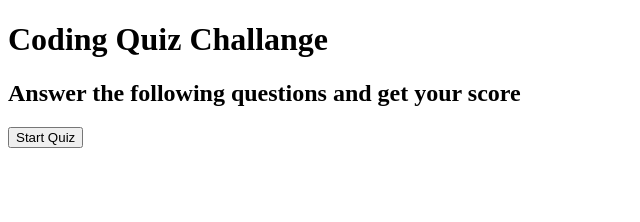
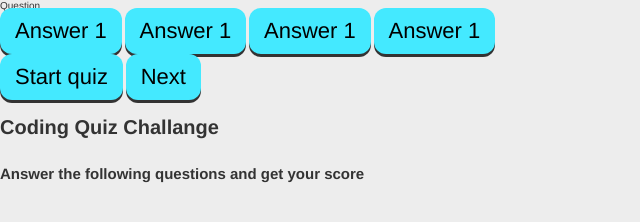
Before and after one commit to marioviana07/Quiz-Multi-Choice, a plain HTML site: page index.html in a window 1280 px wide. Shown: the whole page, without its empty margins (0-640 px from the left). Drawn offline with Linux system fonts and the light colour scheme.

Commit message:
create a container

```diff
--- a/Asset/CSS/style.css
+++ b/Asset/CSS/style.css
@@ -0,0 +1,64 @@
+*,
+*::before,
+*::after {
+    box-sizing: border-box;
+    font-family: 'Franklin Gothic Medium', 'Arial Narrow', Arial, sans-serif;
+}
+
+ :root {
+    --primary: #44e9ff;
+    --secondary: #497980;
+    --tertiary: rgb(192, 246, 253);
+    --grey: #333;
+    font-size: 62.5%;
+}
+
+body {
+    background: #ededed;
+    color: var(--grey);
+    margin: 0;
+    padding: 0;
+    display: flex;
+    min-height: 100vh;
+    flex-direction: column;
+    font-family: Verdana, Geneva, Tahoma, sans-serif;
+}
+
+header {
+    background: var(--secondary);
+    padding: 30px 25px;
+    border-bottom: 5px solid var(--primary);
+}
+
+.btn {
+    outline: none;
+    border: none;
+    display: inline-block;
+    padding: 10px 15px;
+    background: var(--primary);
+    font-size: 2.2rem;
+    border-radius: 12px;
+    position: relative;
+    top: -3px;
+    box-shadow: 0 3px var(--grey);
+}
+
+.btn:hover {
+    box-shadow: 0 2px var(--grey);
+    top: -2px;
+}
+
+.btn:active {
+    box-shadow: 0 0px var(--grey);
+    top: 0;
+}
+
+.h1 {
+    font-weight: bold;
+    font-size: 30px;
+    color: white;
+    margin: 0;
+    transition: transform .3s ease-in;
+    -webkit-transition: all .4s ease-in;
+    transition: all .4s ease-in;
+}
--- a/Asset/JS/script.js
+++ b/Asset/JS/script.js
@@ -1,13 +1,10 @@
 var count = 0;
-var button = document.querySelector ("#start-quiz");
+var button = document.querySelector("#start-quiz");
 
-
-
-
-function showquestions (){
-
+//time
+//link high score
 //The array of questions for the quiz
-
+function generatequiz() {
     var questions = [
 
         {
@@ -64,6 +61,20 @@ var questions = [
 
     ];
 
+
+    //Get selected answer from current index of the array [i]
+    var questionString = questions[0].q;
+    var firstAnswer = questions[0].answer.a;
+    var secondAnswer = questions[0].answer.b;
+
+    //Display it on HTML page
+    document.getElementById("questionBody").innerHTML = questionString;
+
 }
+//Call the quetions
+generatequiz()
 
-button.onclick = showquestions
+//store the answers
+//verify the score
+//show the results
+//done and reset the quiz
--- a/index.html
+++ b/index.html
@@ -1,16 +1,34 @@
 <!DOCTYPE html>
 <html lang="en">
+
 <head>
     <meta charset="UTF-8">
     <meta name="viewport" content="width=device-width, initial-scale=1.0">
     <title>Quiz</title>
+    <link rel="stylesheet" href="./Asset/CSS/style.css">
 </head>
+
 <body>
+    <div class="container">
+        <div class="question-container" class="hide"> </div>
+        <div id="question">Question</div>
+        <div id="answer-buttons" class="btn-grid">
+            <button class="btn">Answer 1</button>
+            <button class="btn">Answer 1</button>
+            <button class="btn">Answer 1</button>
+            <button class="btn">Answer 1</button>
+        </div>
+    </div>
+    <div class="controls">
+        <button id="start-btn" class="start-btn btn"> Start quiz</button>
+        <button id="next-btn" class="next-btn btn btn hide">Next</button>
 
+    </div>
     <h1 class="title">Coding Quiz Challange</h1>
     <h2>Answer the following questions and get your score</h2>
 
-    <button class="btn" id="start-quiz">Start Quiz</button>
+
     <script src="./Asset/JS/script.js"></script>
 </body>
+
 </html>
```
Lines whose indentation alone changed are shown as unchanged.
